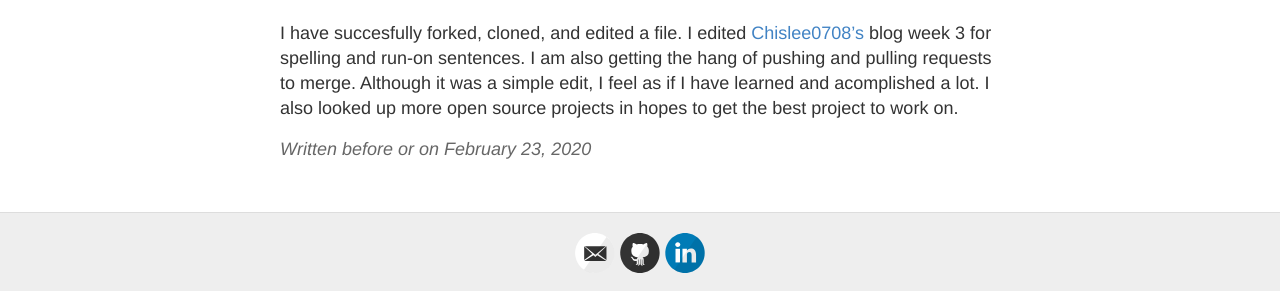
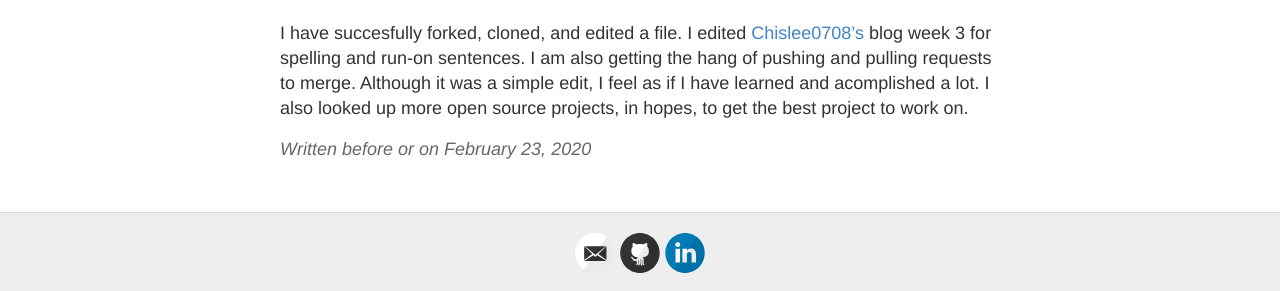
Before and after one commit to hunter-college-ossd-spr-2020/MarceloDamian-weekly, a Jekyll site: the page built from _posts/2020-02-23-week04.md, in a window 1280 px wide. Shown: the part 1479-1770 px from the top of the page. Built offline with Jekyll 4.4.1, drawn with Linux system fonts in a browser that asks for light colours.

```diff
--- a/_posts/2020-02-23-week04.md
+++ b/_posts/2020-02-23-week04.md
@@ -45,4 +45,4 @@ title: Week 4
 
 # What else I have been up to:
 
-  I have succesfully forked, cloned, and edited a file. I edited [Chislee0708's](https://github.com/hunter-college-ossd-spr-2020/chislee0708-weekly/blob/gh-pages/_posts/2020-02-16-week03.md) blog week 3 for spelling and run-on sentences. I am also getting the hang of pushing and pulling requests to merge. Although it was a simple edit, I feel as if I have learned and acomplished a lot. I also looked up more open source projects in hopes to get the best project to work on.
+  I have succesfully forked, cloned, and edited a file. I edited [Chislee0708's](https://github.com/hunter-college-ossd-spr-2020/chislee0708-weekly/blob/gh-pages/_posts/2020-02-16-week03.md) blog week 3 for spelling and run-on sentences. I am also getting the hang of pushing and pulling requests to merge. Although it was a simple edit, I feel as if I have learned and acomplished a lot. I also looked up more open source projects, in hopes, to get the best project to work on.
```
